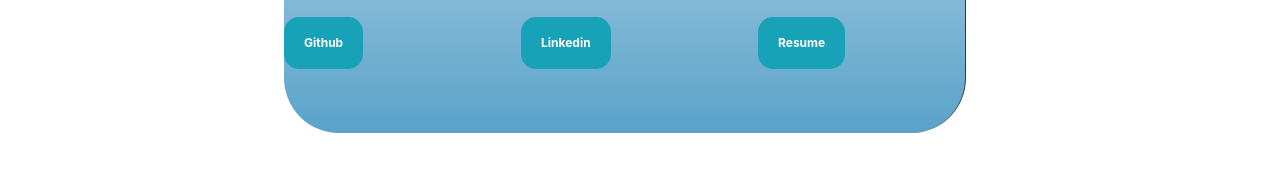
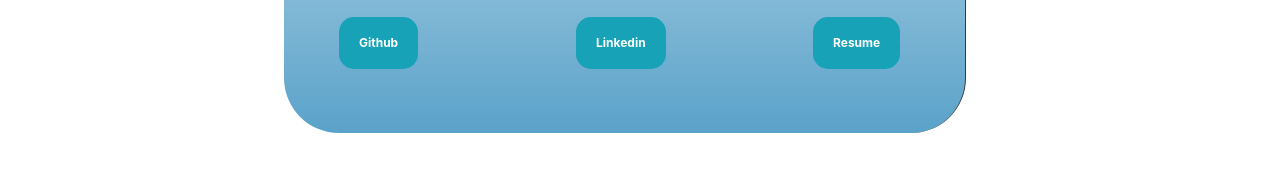
Before and after one commit to zrobin88/updatedPortfolio, a plain HTML site: page index.html in a window 1280 px wide. Shown: the part 615-786 px from the top of the page. Drawn offline with nearby package versions, Linux system fonts and the light colour scheme; a script that the page names is missing; a web font is replaced by a local one.

Commit message:
bug fixes

```diff
--- a/index.html
+++ b/index.html
@@ -91,7 +91,7 @@
               <a href="https://www.linkedin.com/in/zrobin88/" class="badge badge-info mt-1 btn2" id="badge-btn" target="_blank">Linkedin
                 </a>
             </div>
-            <div class="col-sm-4"><a href="ZR_2019WD.pdf" class="badge badge-info mt-1 btn3" download id="badge-btn" target="_blank">
+            <div class="col-sm-4"><a href="ZR_2019WD.docx" class="badge badge-info mt-1 btn3" download id="badge-btn" target="_blank">
                 Resume</a></div>
           </div>
         </div>
--- a/style.css
+++ b/style.css
@@ -107,6 +107,8 @@
 }
 
 #badge-btn{
+    position: relative;
+    right: -55px;
     padding: 20px;
     border-radius: 15px;
 }
```
Also changed, not shown: 1 other file.
